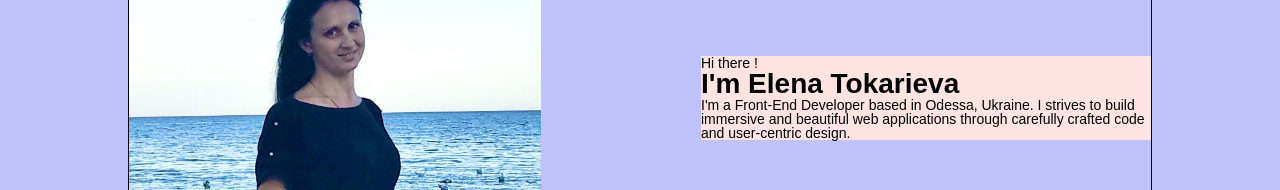
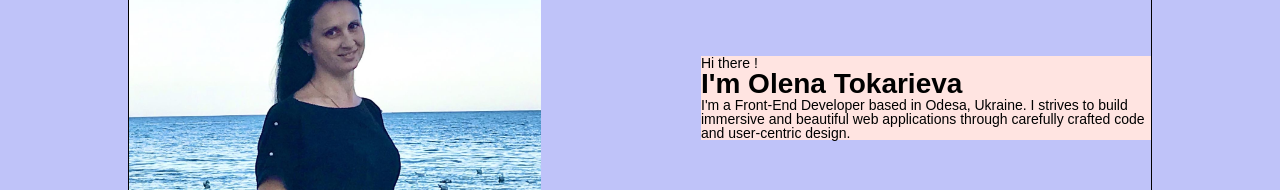
Before and after one commit to Elena176/portfolio, a React (Create React App) app: page / in a window 1280 px wide. Shown: the part 352-542 px from the top of the page. Built offline with nearby package versions, Linux system fonts and the light colour scheme.

Commit message:
changed Elena to Olena

```diff
--- a/src/main/Main.js
+++ b/src/main/Main.js
@@ -11,9 +11,9 @@ export const Main = () => {
                 <div className={s.text}>
                     <span>Hi there !</span>
                     <h1>
-                        I'm Elena Tokarieva
+                        I'm Olena Tokarieva
                     </h1>
-                    <p>I'm a Front-End Developer based in Odessa, Ukraine. I strives to build immersive and beautiful
+                    <p>I'm a Front-End Developer based in Odesa, Ukraine. I strives to build immersive and beautiful
                         web
                         applications through carefully crafted code and user-centric design.</p>
                 </div>
```
